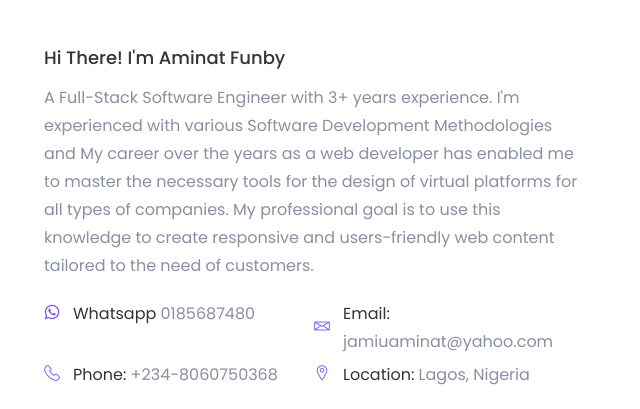
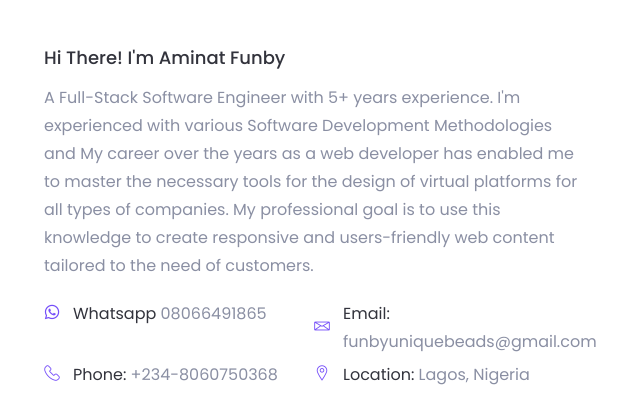
Before and after one commit to missphumby/my-portfolio, a plain HTML site: page index.html in a window 1280 px wide. Shown: the part 1022-1431 px from the top of the page, 41-681 px from the left. Drawn offline with nearby package versions, Linux system fonts and the light colour scheme; files whose address does not match are found by name.

Commit message:
new commit

```diff
--- a/index.html
+++ b/index.html
@@ -176,7 +176,7 @@
                 <div class="col-lg-6">
                     <div class="about-content mt-50">
                         <h5 class="about-title">Hi There! I'm Aminat Funby</h5>
-                        <p>A Full-Stack Software Engineer with 3+ years experience. I'm experienced with various Software Development Methodologies and My career over the years as a web developer has enabled me to master the necessary tools for the design of virtual platforms for all types of companies. My professional goal is to use this knowledge to create responsive and users-friendly web content tailored to the need of customers.
+                        <p>A Full-Stack Software Engineer with 5+ years experience. I'm experienced with various Software Development Methodologies and My career over the years as a web developer has enabled me to master the necessary tools for the design of virtual platforms for all types of companies. My professional goal is to use this knowledge to create responsive and users-friendly web content tailored to the need of customers.
                         </p>
                                             <ul class="clearfix">
                             <li>
@@ -185,7 +185,7 @@
                                         <i class="lni-whatsapp"></i>
                                     </div>
                                     <div class="info-text">
-                                        <p><span>Whatsapp</span> 0185687480</p>
+                                        <p><span>Whatsapp</span> 08066491865</p>
                                     </div>
                                 </div>
                                 <!-- single info -->
@@ -196,7 +196,7 @@
                                         <i class="lni-envelope"></i>
                                     </div>
                                     <div class="info-text">
-                                        <p><span>Email:</span> jamiuaminat@yahoo.com</p>
+                                        <p><span>Email:</span> funbyuniquebeads@gmail.com</p>
                                     </div>
                                 </div> <!-- single info -->
                             </li>
@@ -455,6 +455,8 @@
                         </div>
                         <div class="work-overlay">
                             <div class="work-content">
+                                <h4 class="project_title"><a href="#">Sendit-app</a></h4>
+                                <p>Landing Page</p>
                                 <h3 class="work-title">Product Design</h3>
                                 <ul>
                                     <li><a class="image-popup" href="assets/images/work/w-1.jpg"><i class="lni-plus"></i></a></li>
@@ -650,7 +652,7 @@
                         </div>
                         <div class="contact-content">
                             <h6 class="contact-title">Phone</h6>
-                            <p>+234 8185687480</p>
+
                             <p>+234 8060750368</p>
                         </div>
                     </div> <!-- contact box -->
@@ -663,7 +665,7 @@
                         <div class="contact-content">
                             <h6 class="contact-title">Email</h6>
                             <p>funbiyusuf@gmail.com</p>
-                            <p>jamiuaminat@yahoo.com</p>
+                            <p>funbyuniquebeads@gmail.com</p>
                         </div>
                     </div> <!-- contact box -->
                 </div>
```
Also changed, not shown: assets/js/main.js (+7 -0 lines), assets/images/work/w-1.jpg.
